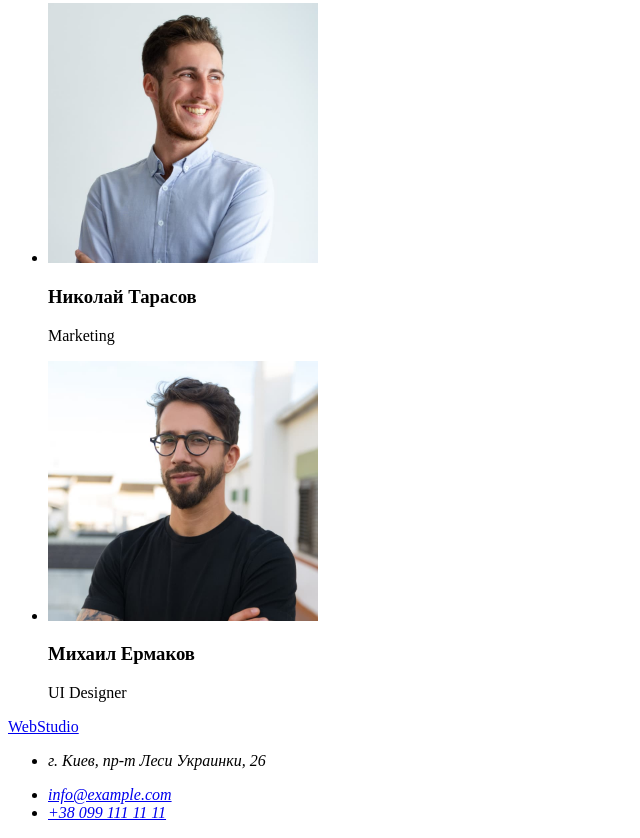
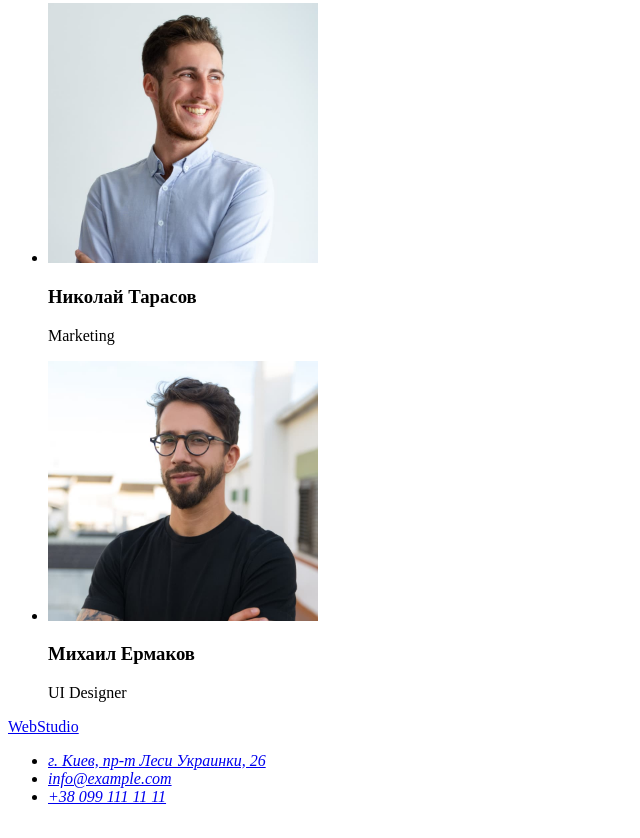
Before and after one commit to LenaMazurenko/goit-markup-hw-01, a plain HTML site: page index.html in a window 1280 px wide. Shown: the part 2333-3171 px from the top of the page, without its empty margins (0-640 px from the left). Drawn offline with Linux system fonts and the light colour scheme.

Commit message:
Update index.html

```diff
--- a/index.html
+++ b/index.html
@@ -126,7 +126,7 @@
       <a href="#">WebStudio</a>
       <address>
         <ul>
-          <li><p>г. Киев, пр-т Леси Украинки, 26</p></li>
+          <li><a href="#">г. Киев, пр-т Леси Украинки, 26</a></li>
           <li><a href="mailto:info@example.com">info@example.com</a></li>
           <li><a href="tel:+380991111111">+38 099 111 11 11</a></li>
         </ul>
```
